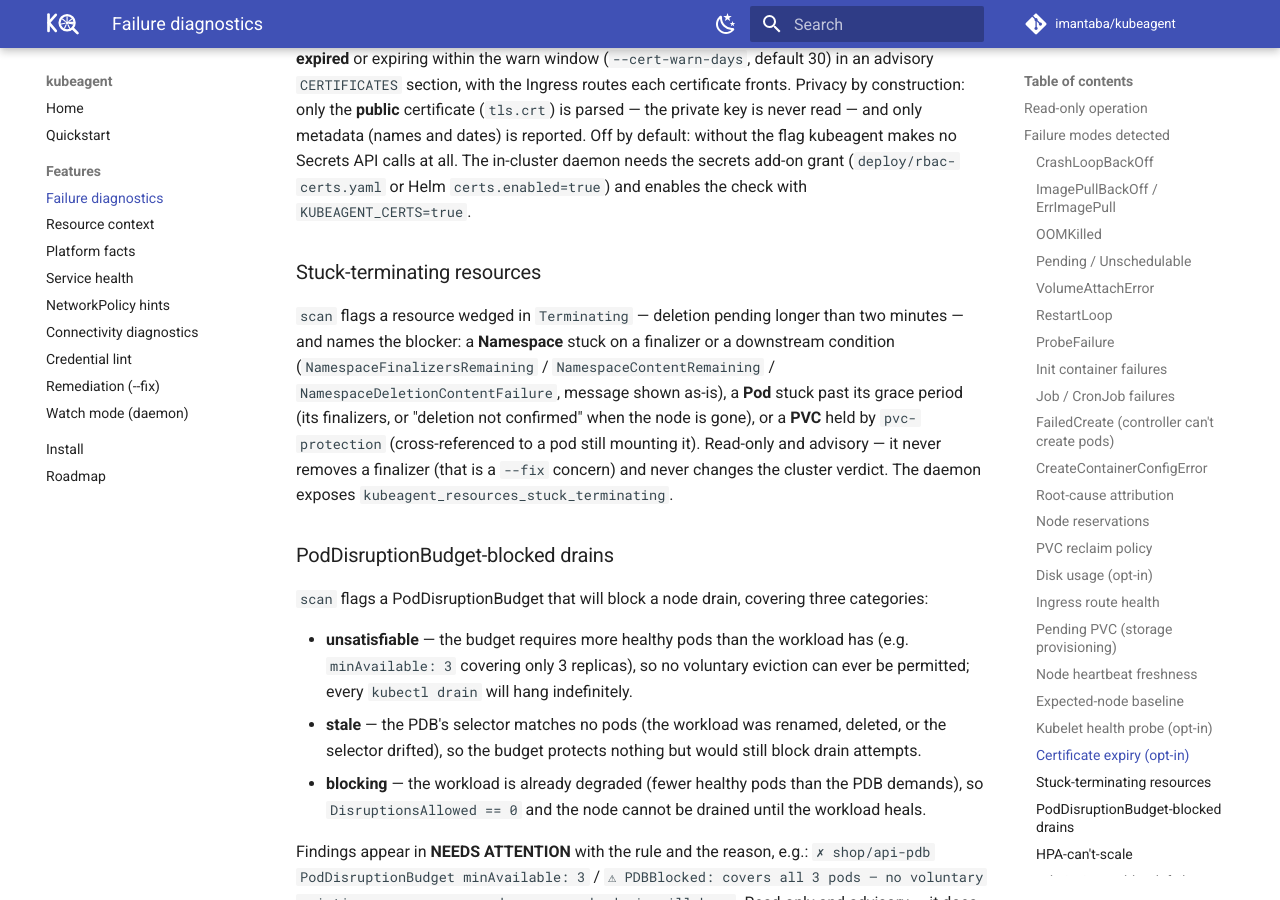
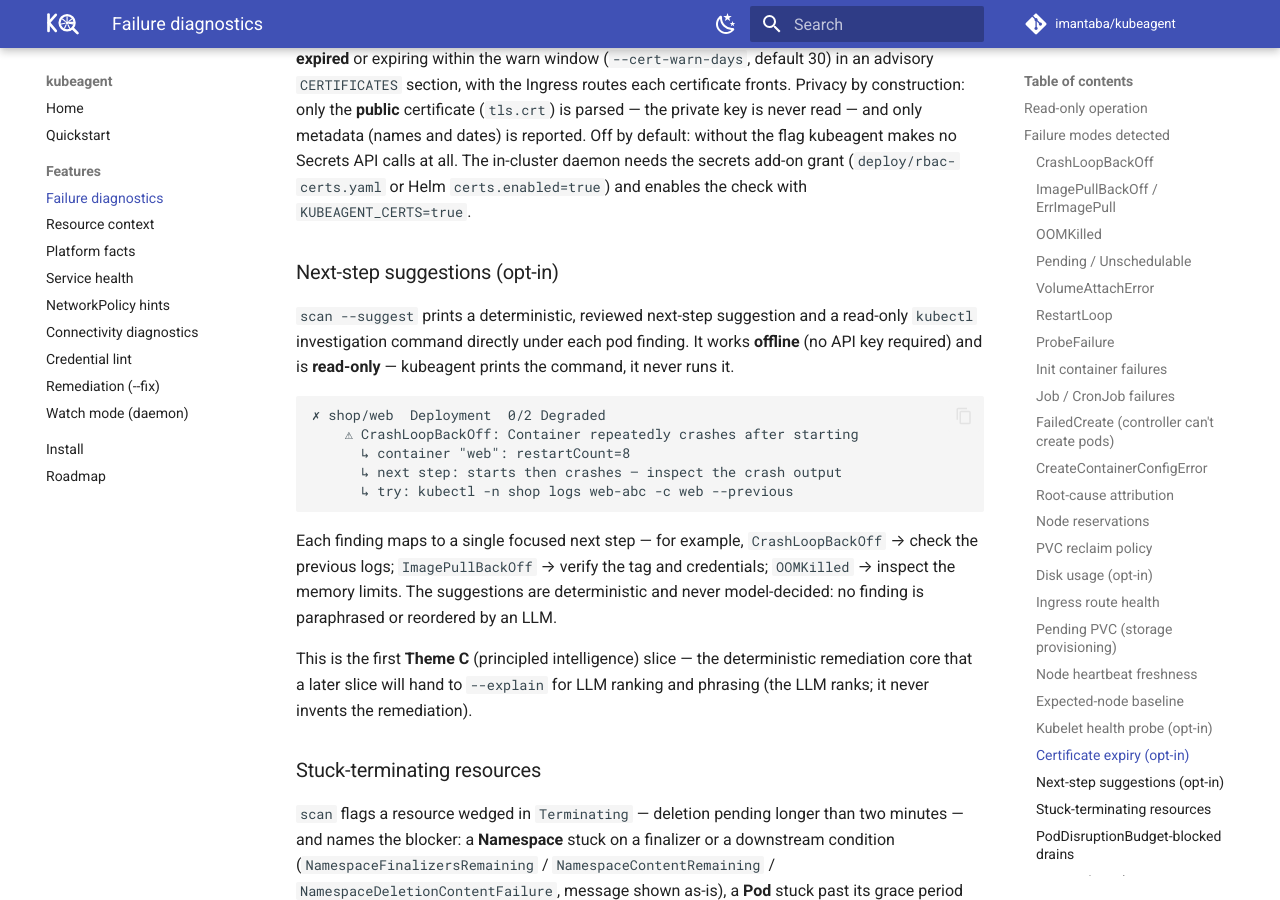
Before and after one commit to imantaba/kubeagent, an MkDocs documentation site: the page built from website/docs/features/diagnostics.md, in a window 1280 px wide and 900 px high, scrolled down 7037 px. Built offline with MkDocs 1.6.1 and Material for MkDocs 9.7.7, drawn with Linux system fonts in a browser that asks for light colours; comment, search, counter and statistics services are not loaded; some of the changed text lies outside the part shown.

Commit message:
docs: document the --suggest deterministic next-steps flag

````diff
--- a/website/docs/features/diagnostics.md
+++ b/website/docs/features/diagnostics.md
@@ -298,6 +298,31 @@ flag kubeagent makes no Secrets API calls at all. The in-cluster daemon needs
 the secrets add-on grant (`deploy/rbac-certs.yaml` or Helm
 `certs.enabled=true`) and enables the check with `KUBEAGENT_CERTS=true`.
 
+### Next-step suggestions (opt-in)
+
+`scan --suggest` prints a deterministic, reviewed next-step suggestion and a
+read-only `kubectl` investigation command directly under each pod finding.
+It works **offline** (no API key required) and is **read-only** — kubeagent
+prints the command, it never runs it.
+
+```text
+✗ shop/web  Deployment  0/2 Degraded
+    ⚠ CrashLoopBackOff: Container repeatedly crashes after starting
+      ↳ container "web": restartCount=8
+      ↳ next step: starts then crashes — inspect the crash output
+      ↳ try: kubectl -n shop logs web-abc -c web --previous
+```
+
+Each finding maps to a single focused next step — for example,
+`CrashLoopBackOff` → check the previous logs; `ImagePullBackOff` → verify the
+tag and credentials; `OOMKilled` → inspect the memory limits. The suggestions
+are deterministic and never model-decided: no finding is paraphrased or
+reordered by an LLM.
+
+This is the first **Theme C** (principled intelligence) slice — the
+deterministic remediation core that a later slice will hand to `--explain` for
+LLM ranking and phrasing (the LLM ranks; it never invents the remediation).
+
 ### Stuck-terminating resources
 
 `scan` flags a resource wedged in `Terminating` — deletion pending longer than
@@ -494,6 +519,10 @@ schema are unchanged.
 CrashLoopBackOff, ImagePullBackOff/ErrImagePull, OOMKilled,
 Pending/Unschedulable, VolumeAttachError (Multi-Attach), RestartLoop, ProbeFailure, init-container failures, failed Jobs/CronJobs, controllers that cannot create pods (FailedCreate), and containers blocked by a missing ConfigMap or Secret (CreateContainerConfigError), in text or JSON.
 
+The optional `--suggest` flag prints a deterministic next-step suggestion and
+a read-only `kubectl` investigation command under each finding — offline, no
+API key required.
+
 The optional `--explain` flag makes a single Claude API call to summarize
 findings in plain English. The deterministic core still works offline with no
 API key.
````
Also changed, not shown: website/docs/roadmap.md (+9 -0 lines), CHANGELOG.md, README.md.
